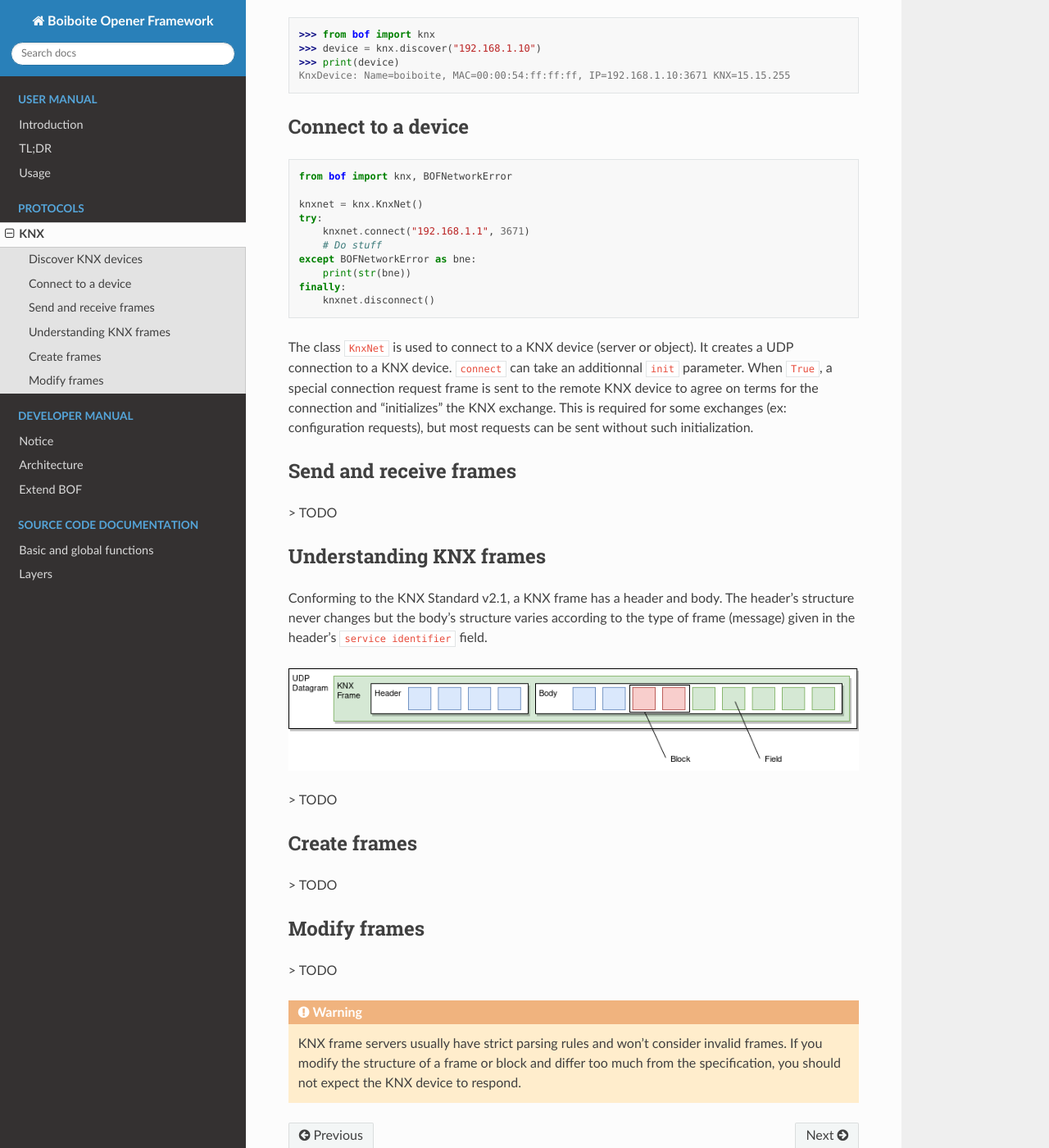
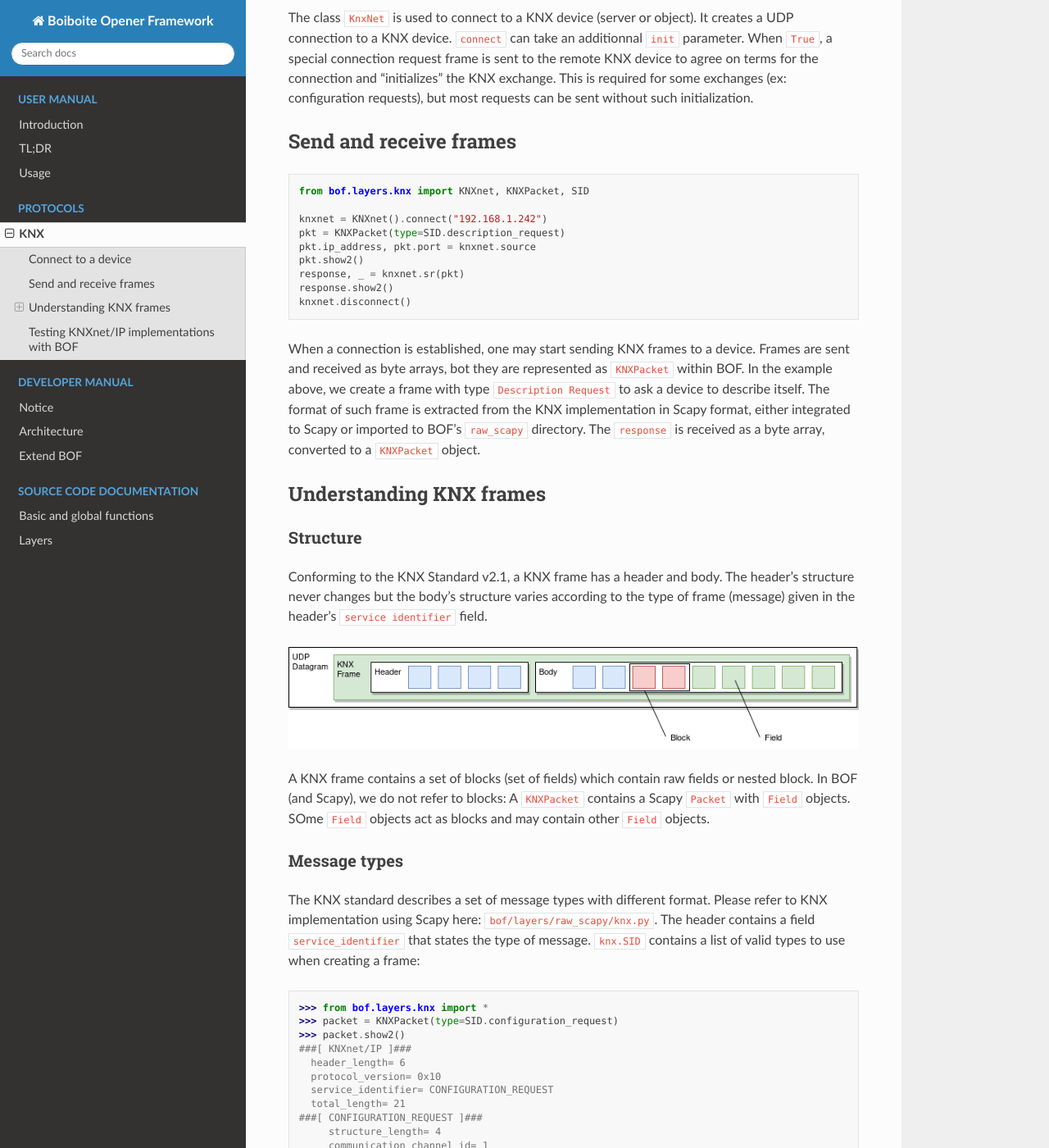
Before and after one commit to Orange-Cyberdefense/bof, a Sphinx documentation site: the page built from docs/man/knx.rst, in a window 1280 px wide and 1400 px high, scrolled down 579 px. Shown: the whole window at 82% size. Built offline with Sphinx 7.4.7 and the Read the Docs theme 2.0.0, drawn with Linux system fonts in a browser that asks for light colours; some of the changed text lies outside the part shown.

Commit message:
doc(bof): KNX documentation

```diff
--- a/docs/man/knx.rst
+++ b/docs/man/knx.rst
@@ -7,33 +7,15 @@ components to the IP network.
 
 .. code-block::
 
-   from bof import knx
-
-Discover KNX devices
---------------------
-
-The function `search()` from `bof.knx` lists the IP addresses of KNX devices
-responding on an IP network.
-
->>> from bof import knx
->>> knx.search("192.168.1.0/24")
-['192.168.1.10']
-
-The function `discover()` gathers information about a KNX device at a defined IP
-address (or on multiple KNX devices on an address range) and stores it to a
-``KnxDevice`` object.
-
->>> from bof import knx
->>> device = knx.discover("192.168.1.10")
->>> print(device)
-KnxDevice: Name=boiboite, MAC=00:00:54:ff:ff:ff, IP=192.168.1.10:3671 KNX=15.15.255
+   from bof.layers import knx
 
 Connect to a device
 -------------------
 
 .. code-block:: python
 
-   from bof import knx, BOFNetworkError
+   from bof.layers import knx
+   from bof import BOFNetworkError
 
    knxnet = knx.KnxNet()
    try:
@@ -54,10 +36,31 @@ but most requests can be sent without such initialization.
 Send and receive frames
 -----------------------
 
-> TODO
+.. code-block:: python
+
+  from bof.layers.knx import KNXnet, KNXPacket, SID
+
+  knxnet = KNXnet().connect("192.168.1.242")
+  pkt = KNXPacket(type=SID.description_request)
+  pkt.ip_address, pkt.port = knxnet.source
+  pkt.show2()
+  response, _ = knxnet.sr(pkt)
+  response.show2()
+  knxnet.disconnect()
+
+When a connection is established, one may start sending KNX frames to a
+device. Frames are sent and received as byte arrays, bot they are represented as
+``KNXPacket`` within BOF. In the example above, we create a frame with type
+``Description Request`` to ask a device to describe itself. The format of such
+frame is extracted from the KNX implementation in Scapy format, either
+integrated to Scapy or imported to BOF's ``raw_scapy`` directory. The
+``response`` is received as a byte array, converted to a ``KNXPacket`` object.
 
 Understanding KNX frames
 ------------------------
+
+Structure
++++++++++
 
 Conforming to the KNX Standard v2.1, a KNX frame has a header and body. The
 header's structure never changes but the body's structure varies according to
@@ -66,17 +69,74 @@ field.
 
 .. figure:: images/knx_frame.png
 
-> TODO
+A KNX frame contains a set of blocks (set of fields) which contain raw fields or
+nested block. In BOF (and Scapy), we do not refer to blocks: A ``KNXPacket``
+contains a Scapy ``Packet`` with ``Field`` objects. SOme ``Field`` objects act
+as blocks and may contain other ``Field`` objects.
 
-Create frames
--------------
+Message types
++++++++++++++
 
-> TODO
+The KNX standard describes a set of message types with different format. Please
+refer to KNX implementation using Scapy here:
+``bof/layers/raw_scapy/knx.py``. The header contains a field
+``service_identifier`` that states the type of message. ``knx.SID`` contains a
+list of valid types to use when creating a frame:
 
-Modify frames
--------------
+.. code-block:: python
 
-> TODO
+   >>> from bof.layers.knx import *
+   >>> packet = KNXPacket(type=SID.configuration_request)
+   >>> packet.show2()
+   ###[ KNXnet/IP ]###
+     header_length= 6
+     protocol_version= 0x10
+     service_identifier= CONFIGURATION_REQUEST
+     total_length= 21
+   ###[ CONFIGURATION_REQUEST ]###
+        structure_length= 4
+        communication_channel_id= 1
+        sequence_counter= 0
+        reserved  = 0
+        \cemi      \
+         |###[ CEMI ]###
+         |  message_code= 0
+         |  \cemi_data \
+         |   |###[ L_cEMI ]###
+	 [...]
+
+Service identifier codes are also directly accepted:
+
+.. code-block:: python
+
+   >>> packet2 = KNXPacket(type=0x0201)
+   >>> packet2.show2()
+   ###[ KNXnet/IP ]###
+     header_length= 6
+     protocol_version= 0x10
+     service_identifier= SEARCH_REQUEST
+     total_length= 14
+   ###[ ('SEARCH_REQUEST',) ]###
+        \discovery_endpoint\
+         |###[ HPAI ]###
+         |  structure_length= 8
+         |  host_protocol= IPV4_UDP
+         |  ip_address= 0.0.0.0
+         |  port      = 0
+
+Specifying no types create an empty KNX Packet.
+
+KNXnet/IP messages vs. KNX messages
++++++++++++++++++++++++++++++++++++
+
+TODO
+
+Testing KNXnet/IP implementations with BOF
+------------------------------------------
+
+BOF provides means to add fields, change their values, even if that does not
+comply with the protocol.  Please refer to the protocol-independent
+documentation to know how.
 
 .. warning::
 
```
Also changed, not shown: other parts of docs/man/knx.rst (+2 -0 lines), README.md (+3 -0 lines).
